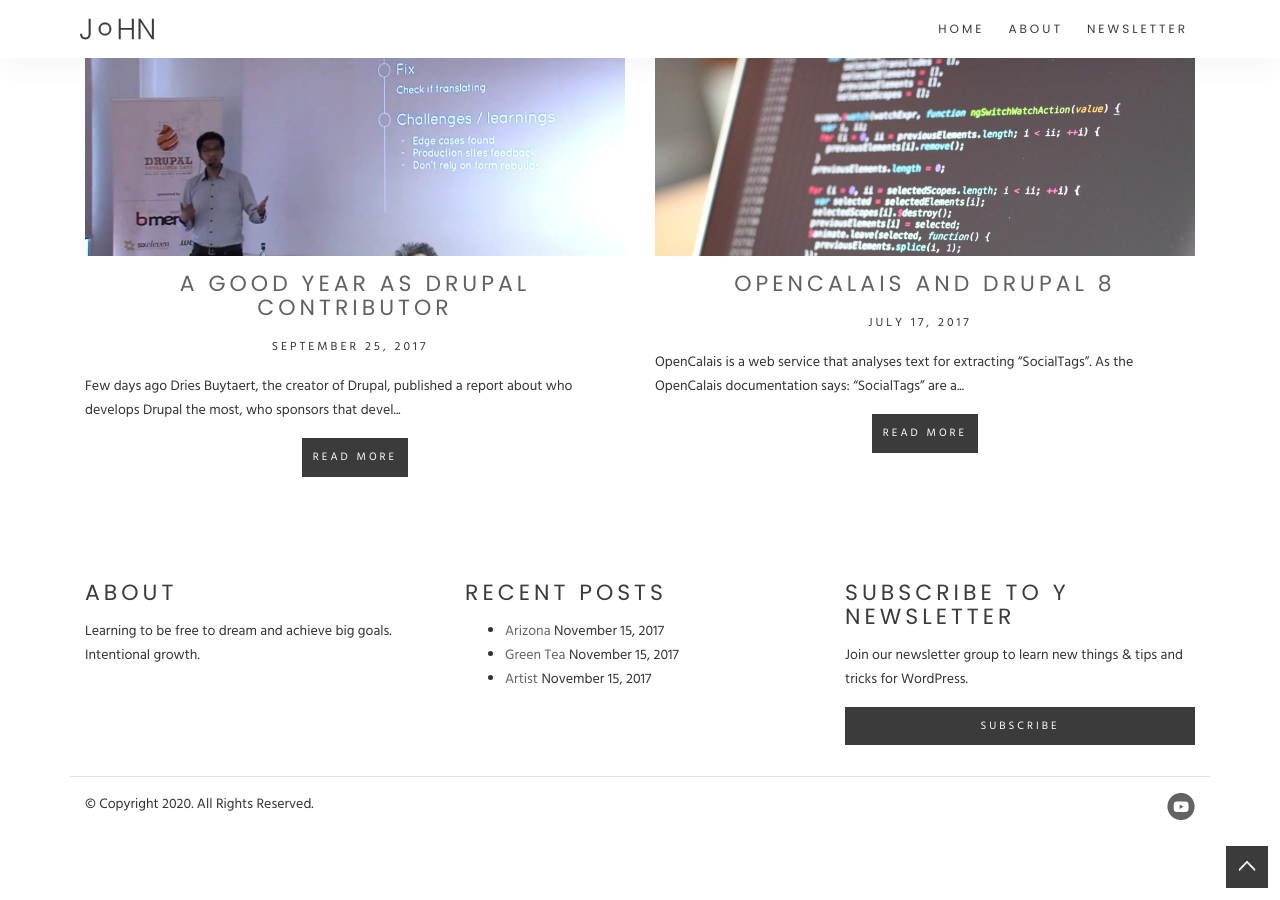
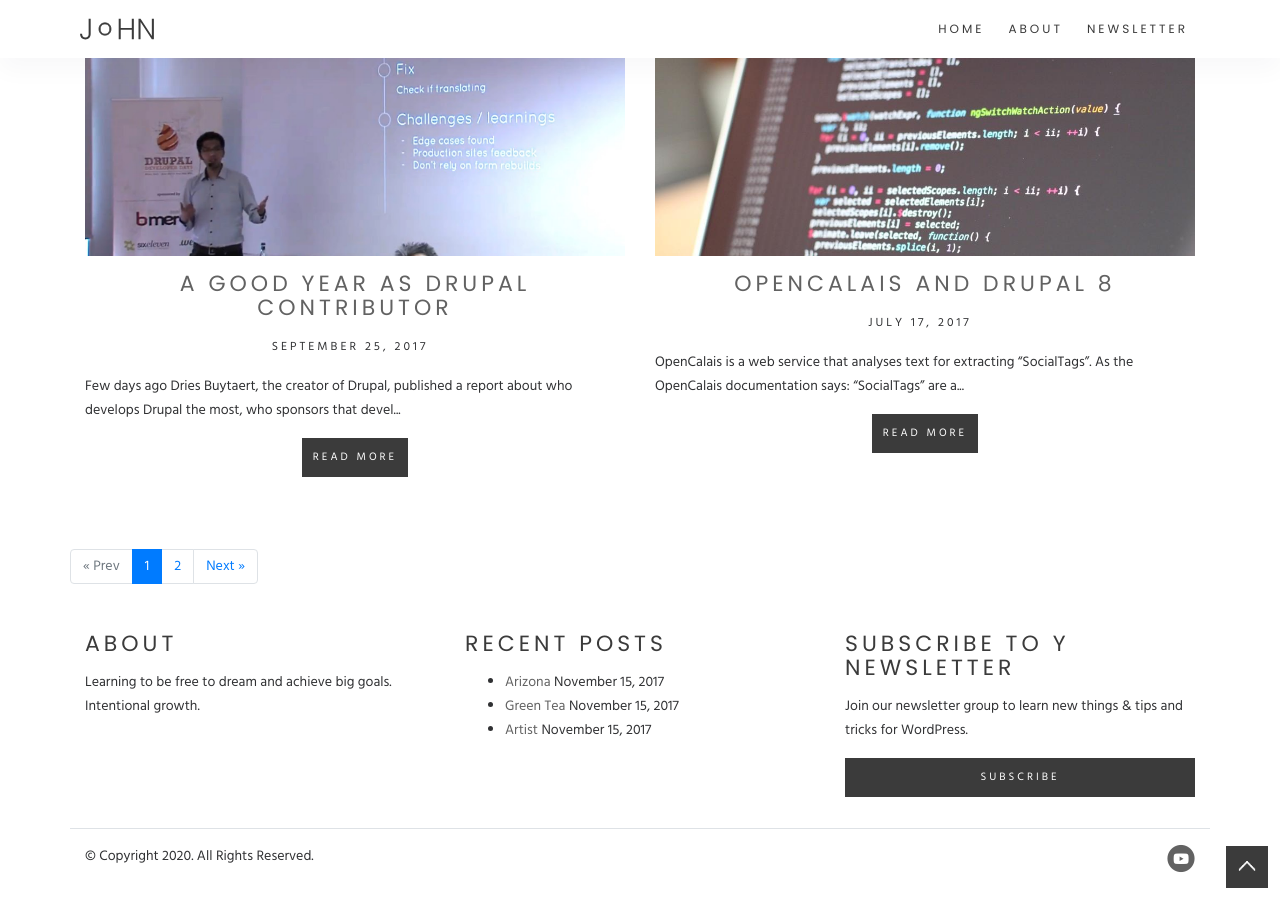
Before and after one commit to thethoughtfulmillennial/thethoughtfulmillennial.github.io, a Jekyll site: the page built from blog2/index.html, in a window 1280 px wide and 900 px high, scrolled down 1246 px. Built offline with Jekyll 4.4.1, drawn with Linux system fonts in a browser that asks for light colours; the list of posts is cut into pages by our own code.

Commit message:
Updating paginator.

```diff
--- a/blog2/index.html
+++ b/blog2/index.html
@@ -41,4 +41,59 @@
 		</div>
 		{% endfor %}
 	</div>
+	<div class="row">
+		<!-- pagination -->
+		{% if paginator.total_pages > 1 %}
+		<ul class="pagination">
+			{% if paginator.previous_page %}
+			<li class="page-item">
+				<a class="page-link"
+					href="{{ paginator.previous_page_path | prepend: site.baseurl | replace: '//', '/' }}">
+					&laquo; Prev
+				</a>
+			</li>
+			{% else %}
+			<li class="page-item disabled">
+				<a class="page-link" href="#">
+					&laquo; Prev
+				</a>
+			</li>
+			{% endif %}
+
+
+			{% for page in (1..paginator.total_pages) %}
+			{% if page == paginator.page %}
+			<li class="page-item active">
+				<a class="page-link" href="#">
+					{{ page }}
+				</a>
+			</li>
+			{% elsif page == 1 %}
+			<a href="/blog2">{{ page }}</a>
+			{% else %}
+			<li class="page-item">
+				<a class="page-link" href="{{ site.paginate_path | prepend: site.baseurl | replace: '//', '/' | replace: ':num', page }}">
+					{{ page }}
+				</a>
+			</li>
+			{% endif %}
+			{% endfor %}
+
+
+			{% if paginator.next_page %}
+			<li class="page-item">
+				<a class="page-link" href="{{ paginator.next_page_path | prepend: site.baseurl | replace: '//', '/' }}">
+					Next &raquo;
+				</a>
+			</li>
+			{% else %}
+			<li class="page-item disabled">
+				<a class="page-link" href="#">
+					Next &raquo;
+				</a>
+			</li>
+			{% endif %}
+		</ul>
+		{% endif %}
+	</div>
 </div>
```
